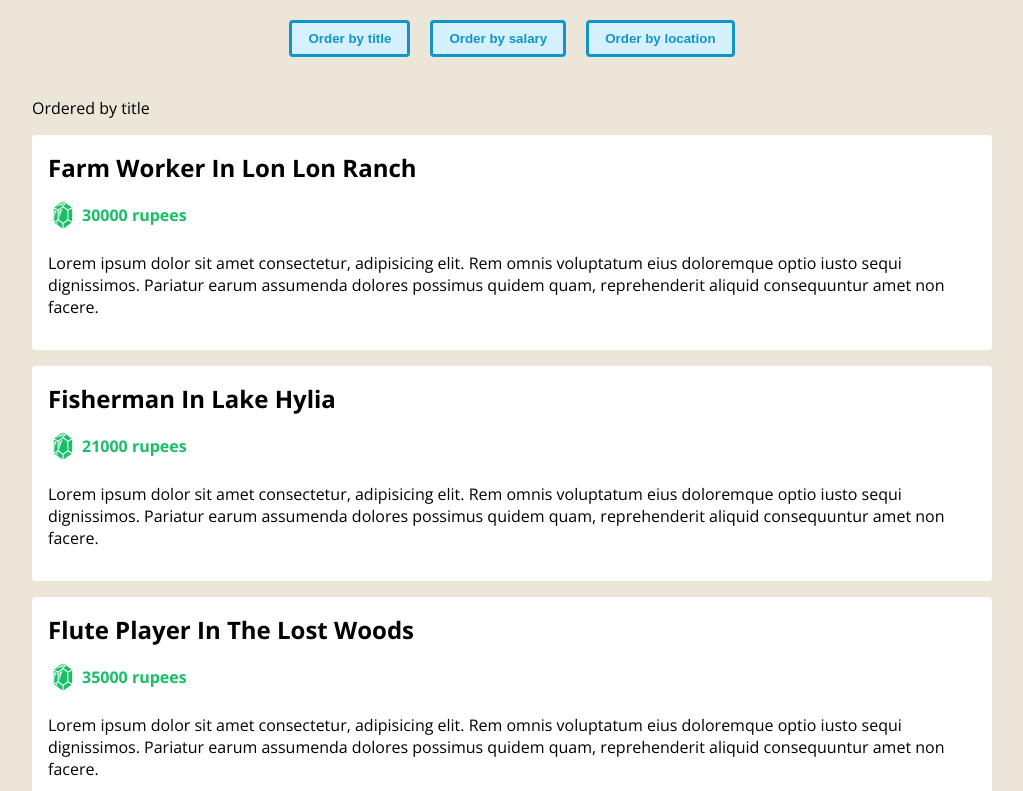
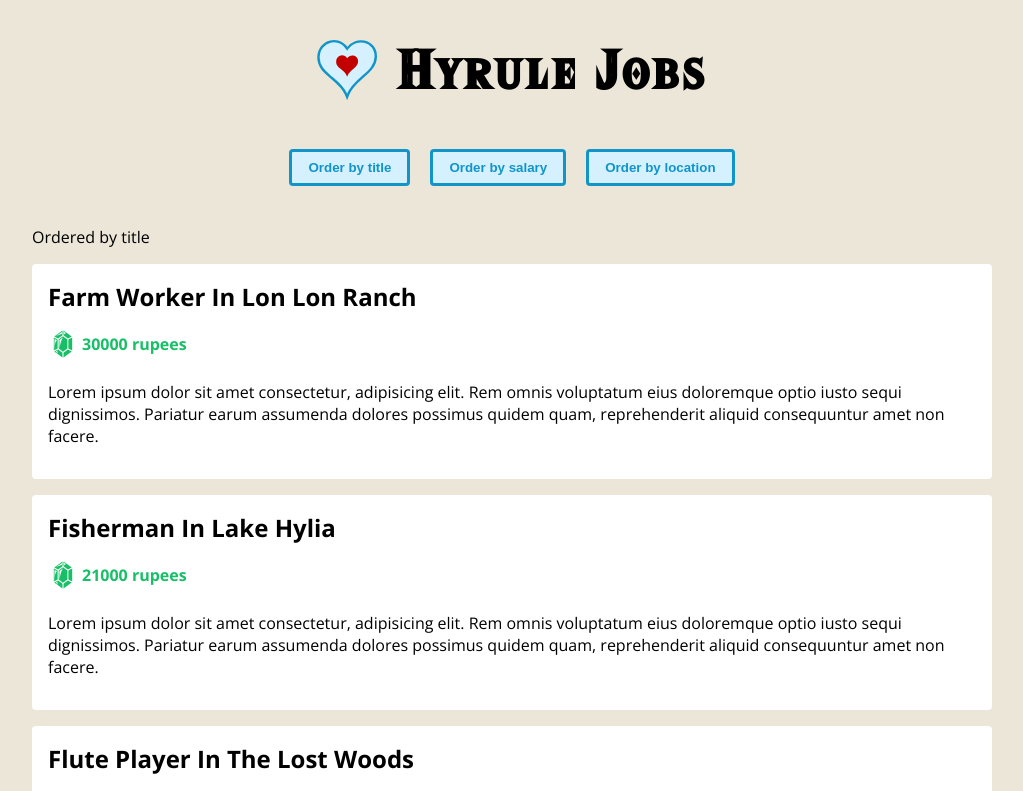
Before and after one commit to tranzi90/find-jobs, a Vue app: page / in a window 1280 px wide. Shown: the top 791 px of the page, without its empty margins (128-1151 px from the left). Built offline with nearby package versions, Linux system fonts and the light colour scheme.

Commit message:
+ custom font / final styles

```diff
--- a/src/App.vue
+++ b/src/App.vue
@@ -1,6 +1,10 @@
 <template>
   <div class="app">
     <header>
+      <div class="title">
+        <img src="./assets/heart.svg" alt="site logo">
+        <h1>Hyrule Jobs</h1>
+      </div>
       <div class="order">
         <button @click="handleClick('title')">Order by title</button>
         <button @click="handleClick('salary')">Order by salary</button>
@@ -57,4 +61,15 @@
     cursor: pointer;
     font-weight: bold;
   }
+  header .title{
+    display: flex;
+    justify-content: center;
+  }
+  header img {
+    width: 60px;
+    margin-right: 20px;
+  }
+  header h1 {
+    font-size: 3em;
+  }
 </style>
```
